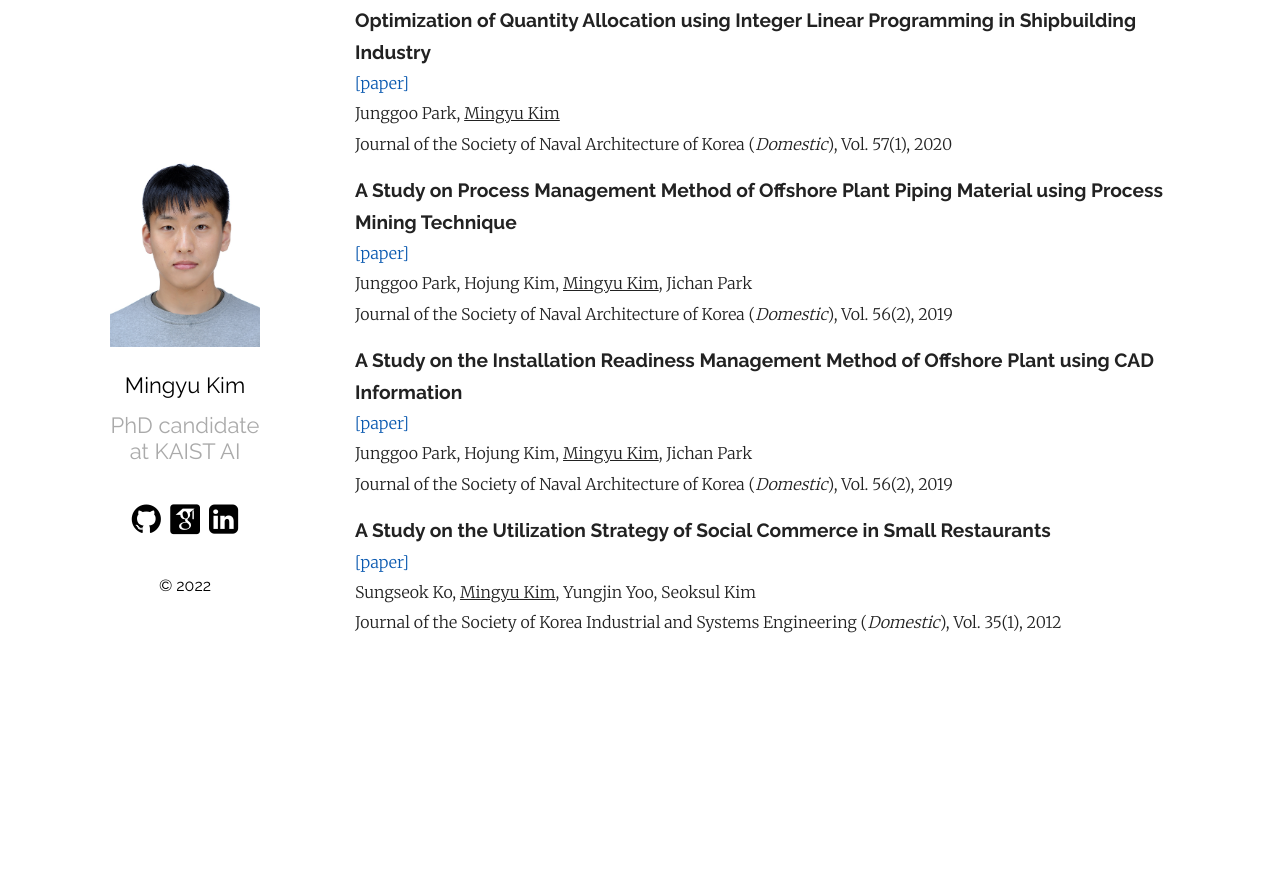
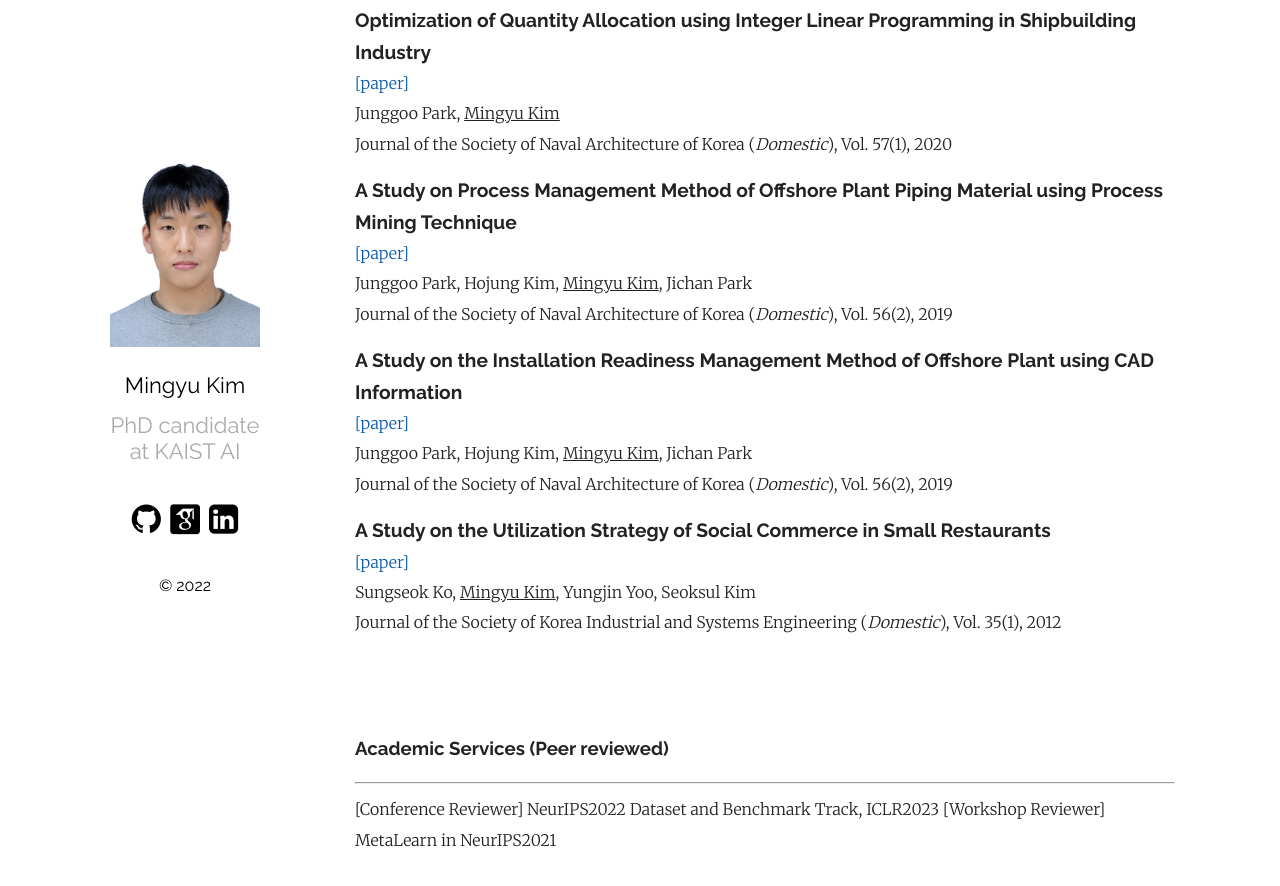
Before and after one commit to MingyuKim87/MingyuKim87.github.io, a Jekyll site: the page built from index.md, in a window 1280 px wide and 900 px high, scrolled down 2130 px. Shown: the top 886 px of the window. Built offline with Jekyll 4.4.1, drawn with Linux system fonts in a browser that asks for light colours; some web fonts are replaced; before the commit the page ends 2813 px from its top, so only the background shows below that.

Commit message:
Update Academic Services

```diff
--- a/index.md
+++ b/index.md
@@ -99,6 +99,15 @@ Journal of the Society of Naval Architecture of Korea (*Domestic*), Vol. 56(2),
 Sungseok Ko, <U>Mingyu Kim</U>, Yungjin Yoo, Seoksul Kim
 Journal of the Society of Korea Industrial and Systems Engineering (*Domestic*), Vol. 35(1), 2012
 
+<br/>
+<br/>
+
+### Academic Services (**Peer reviewed**)
+<hr>
+[Conference Reviewer] NeurIPS2022 Dataset and Benchmark Track, ICLR2023
+[Workshop Reviewer] MetaLearn in NeurIPS2021
+
+
 [seyoung-yun]: http://osi.kaist.ac.kr/professor/
 [hyun-chung]: http://psel.cnu.ac.kr/mdps_team/dr-hyun-chung/
 [CV]: https://drive.google.com/file/d/1VJ0LCn13SUGpw4xse1hWYFHA5f1wVVtt/view?usp=sharing
```
